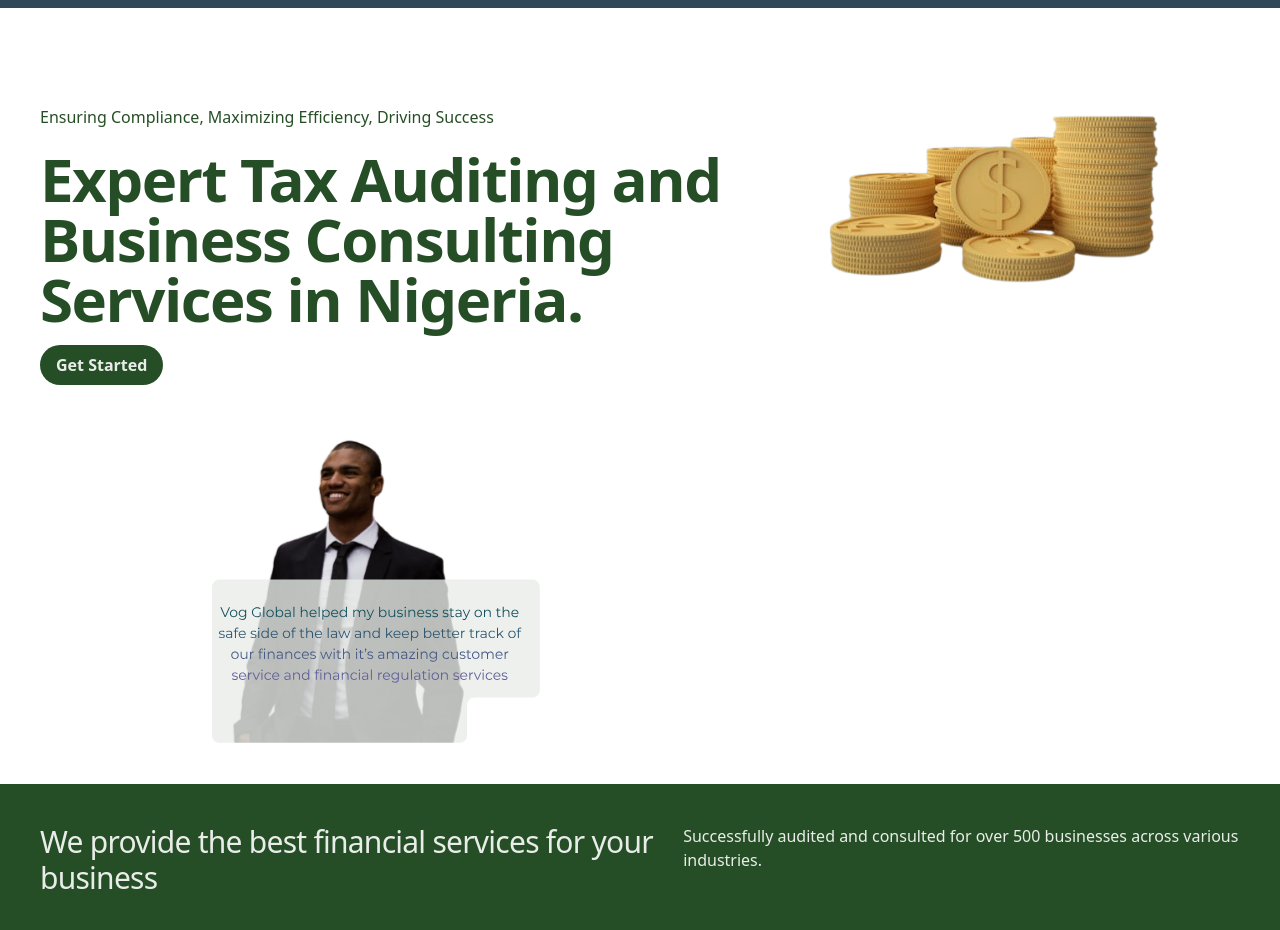
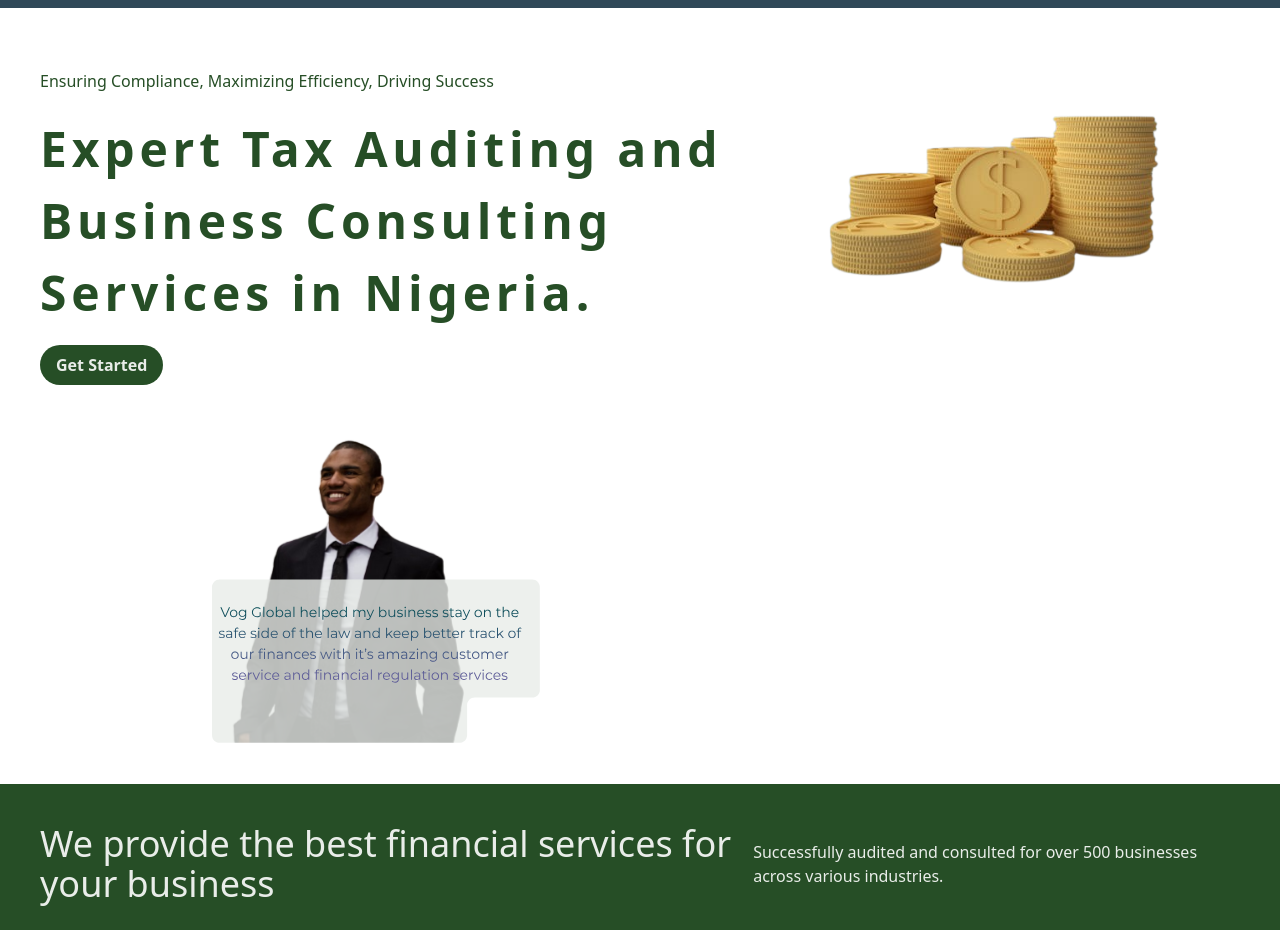
Before and after one commit to raji2004/vog-tech, a Next.js app: page / in a window 1280 px wide. Shown: the part 56-986 px from the top of the page. Built offline with nearby package versions, Linux system fonts and the light colour scheme.

Commit message:
chore: Update hero and meettheteam components for lazy loading and intersection observer

```diff
--- a/src/app/(landing Home)/_components/hero.tsx
+++ b/src/app/(landing Home)/_components/hero.tsx
@@ -41,10 +41,10 @@ export const Hero = () => {
                     variants={containerVariants}
                 >
                     <motion.div
-                        className=" text-center space-y-2 md:flex flex-col-reverse md:text-left md:gap-5"
+                        className=" text-center space-y-2  md:flex flex-col-reverse md:text-left md:gap-5"
                         variants={itemVariants}
                     >
-                        <H1>
+                        <H1 >
                             Expert Tax Auditing and Business Consulting
                             Services in Nigeria.
                         </H1>
@@ -57,7 +57,7 @@ export const Hero = () => {
                         alt="hero.svg"
                         width={imgDimensions}
                         height={imgDimensions}
-                        className="hidden md:block"
+                        className="hidden w-[400px] lg:w-[500px] h-auto  md:block"
                     />
                 </motion.div>
                 <motion.div
--- a/src/app/(landing Home)/_components/whatweprovide.tsx
+++ b/src/app/(landing Home)/_components/whatweprovide.tsx
@@ -33,7 +33,7 @@ export const WhatWeProvide = () => {
             ref={ref}
             className=" p-section-padding-sm md:p-section-padding bg-primary w-full text-left space-y-7"
         >
-            <div className=" md:flex md:justify-center">
+            <div className=" md:flex space-y-4 md:justify-center">
                 <motion.div
                     initial={{ x: -100, opacity: 0 }}
                     animate={controls}
--- a/src/components/typography.tsx
+++ b/src/components/typography.tsx
@@ -1,5 +1,5 @@
 import { cn } from "@/lib/utils";
-import {typographyProps }from "@/lib/types";
+import { typographyProps } from "@/lib/types";
 
 
 
@@ -7,7 +7,7 @@ export function H1({ className, children, color }: typographyProps) {
   return (
     <h1
       className={cn(
-        " text-3xl xs:text-3xl md:text-5xl font-semibold tracking-tight lg:text-6xl",
+        " text-3xl  leading-normal lg:text-5xl font-semibold lg:leading-normal lg:tracking-widest ",
         className,
         color ? `${color}` : ' text-primary'
       )}
@@ -21,7 +21,7 @@ export function H2({ className, children, color }: typographyProps) {
   return (
     <h2
       className={cn(
-        " pb-2 text-2xl md:text-3xl font-semibold tracking-tight first:mt-0",
+        "  text-3xl lg:text-4xl font-normal md:leading-normal ",
         className,
         color ? `${color}` : 'text-primary'
       )}
```
